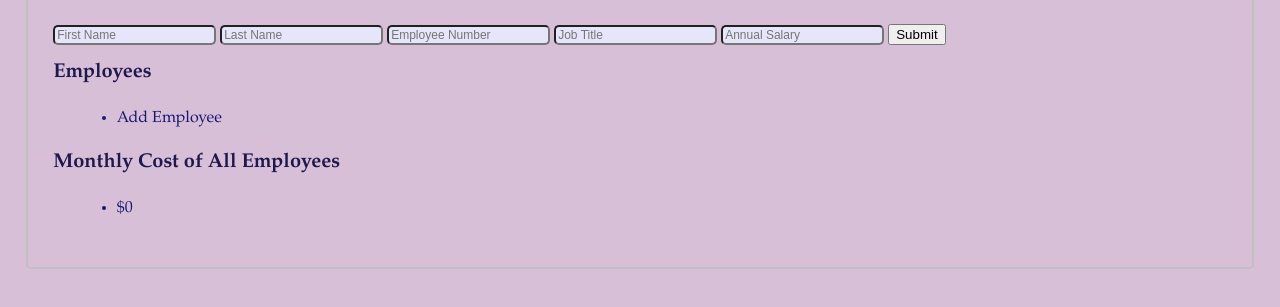
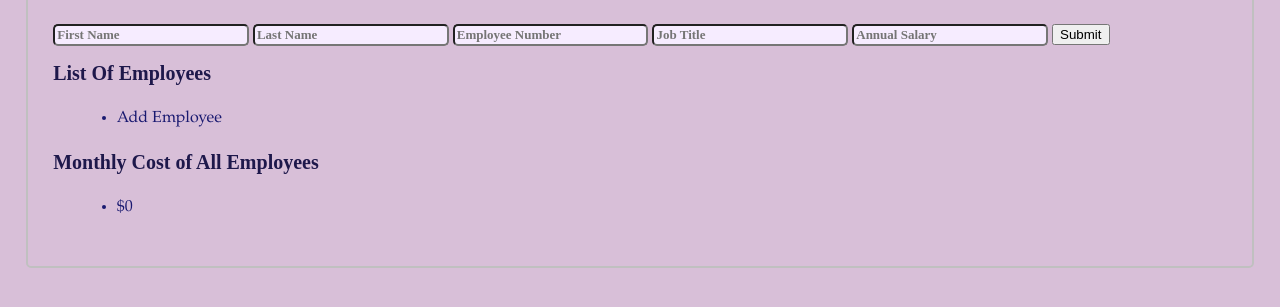
Before and after one commit to lizzwong/salary_calc, a plain HTML site: page salary_calc/index.html in a window 1280 px wide. Shown: the part 131-438 px from the top of the page. Drawn offline with Linux system fonts and the light colour scheme.

Commit message:
messing with css

```diff
--- a/salary_calc/index.html
+++ b/salary_calc/index.html
@@ -16,7 +16,7 @@
 <input type="number" class='employeeInfo' id='salaryIn' placeholder="Annual Salary">
 <button type="button" id='submitEmployee' name="submit">Submit</button>
 
-<h2>Employees</h2>
+<h2>List Of Employees</h2>
 <ul id='listOfEmployees'>
   <li>Add Employee</li>
 </ul>
--- a/salary_calc/style.css
+++ b/salary_calc/style.css
@@ -14,11 +14,14 @@ border-bottom: 25px;
 color: #1E184B;
 font-family: palatino;
 font-size:40px;
+font-weight: bold;
 }
 
 h2{
 color: #1E184B;
-font-family: palatino;
+font-family: bookman
+font-size: 22px;
+font-weight:600;
 font-size: 20px;
 }
 
@@ -33,8 +36,12 @@ font-family:palatino;
 }
 
 .employeeInfo{
-  font-size: 12px;
+  font-size: 13px;
+  font-family: bookman;
+  font-weight:600;
+  color: black;
   border-radius: 5px;
-  background-color: lavender;
+  background-color: #F6ECFF;
+  width: 16%
 
 }
```
